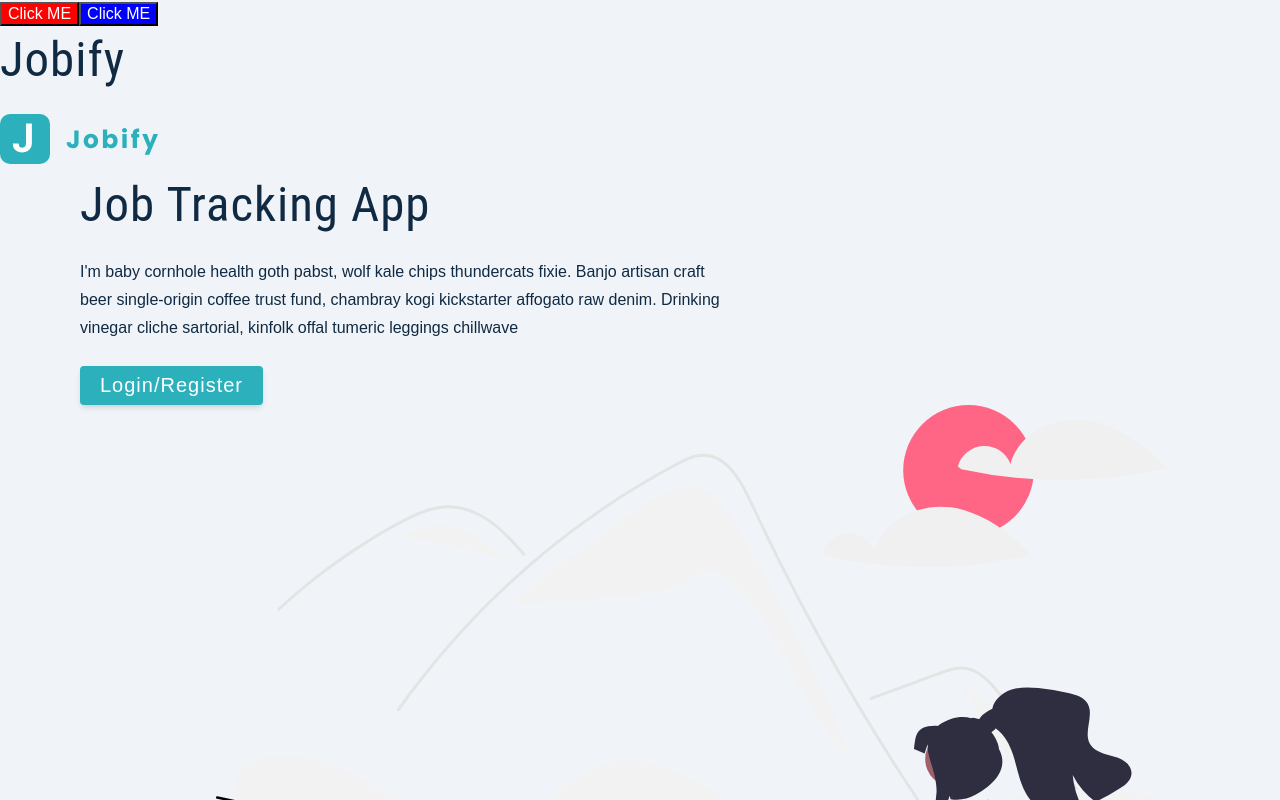
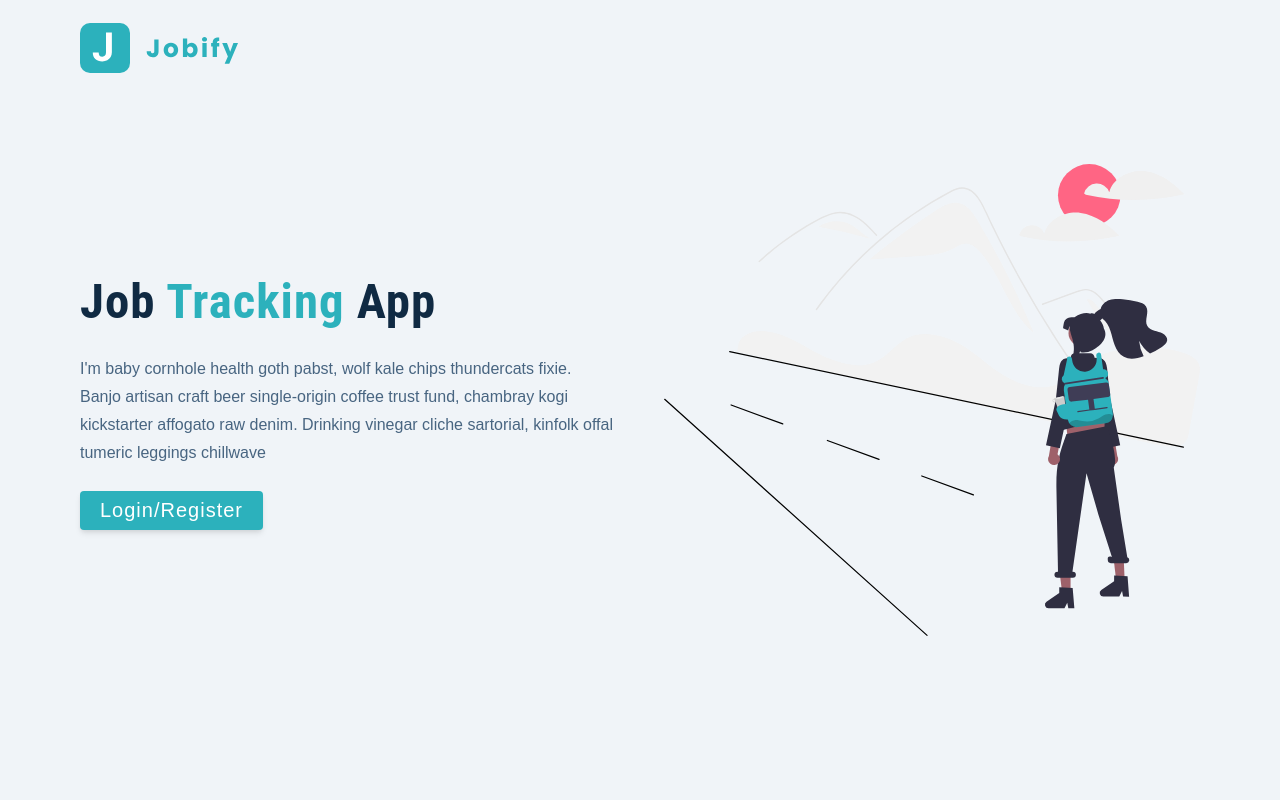
Before and after one commit to Pashovski/jobify, a React (Create React App) app in the folder client/: page / in a window 1280 px wide. Shown: the top 800 px of the page. Built offline with nearby package versions, Linux system fonts and the light colour scheme.

Commit message:
landing page complete

```diff
--- a/client/src/App.js
+++ b/client/src/App.js
@@ -1,23 +1,8 @@
 import Landing from './pages/Landing'
-import styled from 'styled-components'
-
-const Button = styled.button`
-  background: red;
-  color: white;
-  font-size: 1rem;
-`
-const ButtonSecond = styled.button`
-  background: blue;
-  color: white;
-  font-size: 1rem;
-`
 
 function App() {
   return (
     <div>
-      <Button>Click ME</Button>
-      <ButtonSecond>Click ME</ButtonSecond>
-      <h1>Jobify</h1>
       <Landing />
     </div>
   )
--- a/client/src/pages/Landing.js
+++ b/client/src/pages/Landing.js
@@ -1,8 +1,9 @@
 import logo from '../assets/images/logo.svg'
 import main from '../assets/images/main.svg'
+import styled from 'styled-components'
 const Landing = () => {
   return (
-    <main>
+    <Wrapper>
       <nav>
         <img src={logo} alt='jobify' className='logo' />
       </nav>
@@ -22,7 +23,46 @@
         </div>
         <img src={main} alt='job hunt' className='img main-img' />
       </div>
-    </main>
+    </Wrapper>
   )
 }
+
+const Wrapper = styled.main`
+  nav {
+    width: var(--fluid-width);
+    max-width: var(--max-width);
+    margin: 0 auto;
+    height: var(--nav-height);
+    display: flex;
+    align-items: center;
+  }
+  .page {
+    min-height: calc(100vh - var(--nav-height));
+    display: grid;
+    align-items: center;
+    margin-top: -3rem;
+  }
+  h1 {
+    font-weight: 700;
+    span {
+      color: var(--primary-500);
+    }
+  }
+  p {
+    color: var(--grey-600);
+  }
+  .main-img {
+    display: none;
+  }
+  @media (min-width: 992px) {
+    .page {
+      grid-template-columns: 1fr 1fr;
+      column-gap: 3rem;
+    }
+    .main-img {
+      display: block;
+    }
+  }
+`
+
 export default Landing
```
